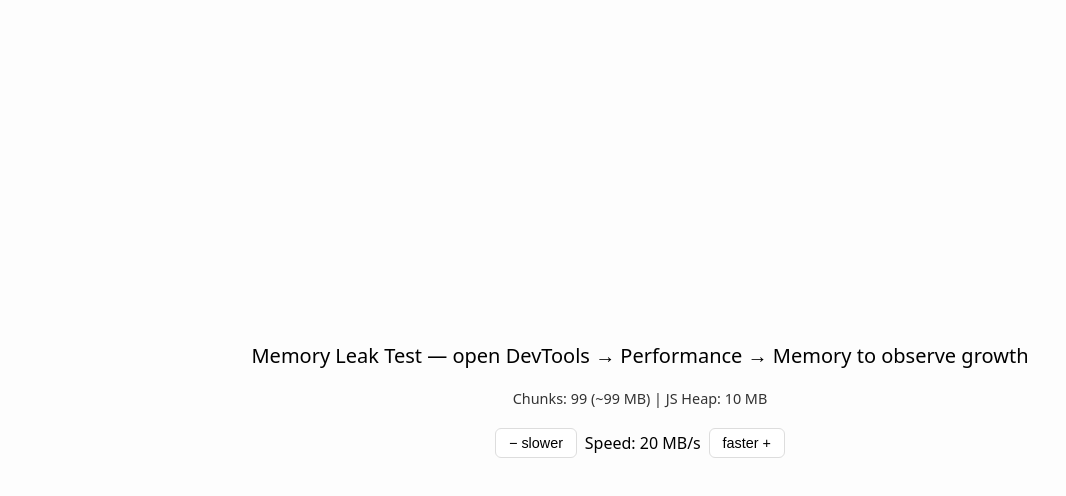
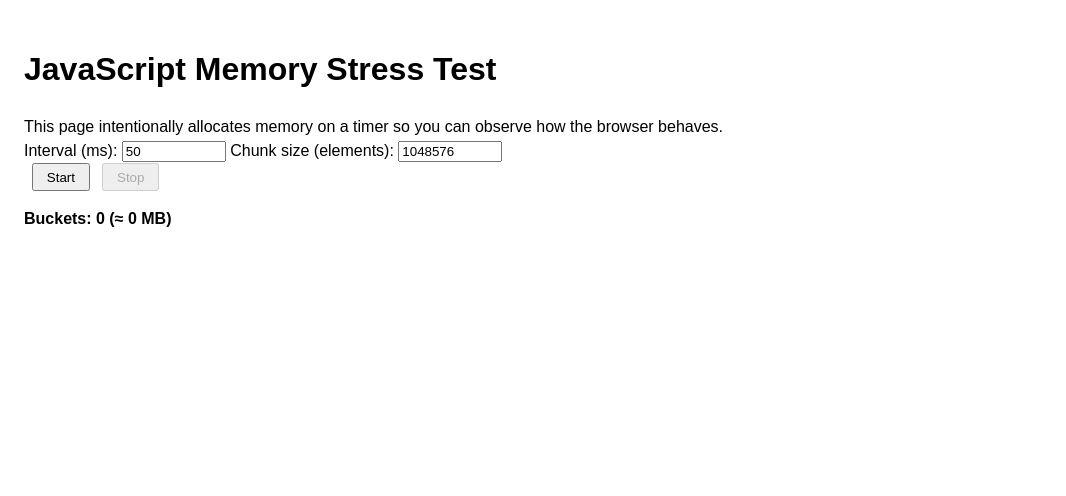
Before and after one commit to hdmn54321/JS-memory-stress-test, a plain HTML site: page index.html in a window 1280 px wide. Shown: the whole page, without its empty margins (0-1066 px from the left). Drawn offline with Linux system fonts and the light colour scheme.

Commit message:
Update index.html

```diff
--- a/index.html
+++ b/index.html
@@ -1,97 +1,68 @@
 <!DOCTYPE html>
 <html lang="en">
 <head>
-  <meta charset="UTF-8" />
-  <title>Memory Leak Test</title>
+<meta charset="UTF-8">
+<title>Memory Leak Stress Test</title>
+<meta name="viewport" content="width=device-width, initial-scale=1">
 <style>
-    :root { font-family: system-ui, sans-serif; }
-    body {
-      display: flex;
-      flex-direction: column;
-      align-items: center;
-      justify-content: center;
-      gap: 1.25rem;
-      height: 100vh;
-      margin: 0;
-      background: #fdfdfd;
-    }
-    h1 { font-size: 1.25rem; font-weight: 500; margin: 0; }
-    #status { font-size: 0.9rem; color: #333; }
-    button {
-      padding: 0.4rem 0.8rem;
-      font-size: 0.9rem;
-      border: 1px solid #ddd;
-      border-radius: 6px;
-      background: #fff;
-      cursor: pointer;
-      transition: background 0.15s;
-    }
-    button:hover { background: #f0f0f0; }
-    #controls { display: flex; gap: 0.5rem; align-items: center; }
-    #speedDisplay { font-variant-numeric: tabular-nums; }
+  body { font-family: sans-serif; padding: 1rem; line-height: 1.5; }
+  input { width: 6rem; }
+  button { margin-left: .5rem; padding: .3rem .8rem; }
+  #status { margin-top: 1rem; font-weight: bold; }
 </style>
 </head>
 <body>
-  <h1>Memory Leak Test — open DevTools → Performance → Memory to observe growth</h1>
-  <div id="status">Waiting&hellip;</div>
-  <div id="controls">
-    <button id="slower">&minus; slower</button>
-    <span>Speed: <span id="speedDisplay"></span> MB/s</span>
-    <button id="faster">faster &plus;</button>
-  </div>
+<h1>JavaScript Memory Stress Test</h1>
+<p>
+  This page intentionally allocates memory on a timer so you can observe how the browser behaves.<br>
+  Interval&nbsp;(ms): <input id="interval" type="number" value="50" min="1" step="10">
+  Chunk&nbsp;size&nbsp;(elements): <input id="chunk" type="number" value="1048576" step="1024"><br>
+  <button id="start">Start</button>
+  <button id="stop" disabled>Stop</button>
+</p>
+<p id="status">Buckets: 0</p>
 
 <script>
-    // =====================================
-    // Aggressive Memory Leak Demo w/ Controls & Live Stats
-    // =====================================
-    (function () {
-      const MB = 1024 * 1024;
-      const CHUNK_MB = 1;            // size per allocation (MiB)
-      let intervalMs = 50;           // start at 50 ms → 20 MB/s
-      const bucket = [];             // never released → leak
-      let timerId;
+(() => {
+  let buckets = [];
+  let timer = null;
 
-      function allocateChunk() {
-        bucket.push('x'.repeat(CHUNK_MB * MB));
+  const status = document.getElementById('status');
+  const btnStart = document.getElementById('start');
+  const btnStop = document.getElementById('stop');
+  const intervalInput = document.getElementById('interval');
+  const chunkInput = document.getElementById('chunk');
+
+  function updateStatus() {
+    const estMB = (buckets.length * chunkInput.value * 1) / 256; // rough estimate
+    status.textContent = `Buckets: ${buckets.length} (≈ ${estMB.toLocaleString(undefined,{maximumFractionDigits:0})} MB)`;
   }
 
-      function startLeak() {
-        clearInterval(timerId);
-        timerId = setInterval(allocateChunk, intervalMs);
-      }
+  btnStart.addEventListener('click', () => {
+    const delay = parseInt(intervalInput.value, 10);
+    const chunk = parseInt(chunkInput.value, 10);
 
-      // --- UI helpers ---
-      const statusEl = document.getElementById('status');
-      const speedEl  = document.getElementById('speedDisplay');
+    if (timer) clearInterval(timer);
+    timer = setInterval(() => {
+      buckets.push(new Array(chunk).fill('🧠'));
+      console.log('Buckets:', buckets.length);
+      updateStatus();
+    }, delay);
 
-      function updateSpeedLabel() {
-        speedEl.textContent = (1000 / intervalMs * CHUNK_MB).toFixed(0);
-      }
-
-      // Update stats every second
-      setInterval(() => {
-        const leakMB = bucket.length * CHUNK_MB;
-        const heap = (performance.memory?.usedJSHeapSize || 0) / MB;
-        const heapLabel = performance.memory ? `${heap.toFixed(0)} MB` : 'n/a';
-        statusEl.textContent = `Chunks: ${bucket.length} (~${leakMB} MB) | JS Heap: ${heapLabel}`;
-      }, 1000);
-
-      // --- Controls ---
-      document.getElementById('faster').addEventListener('click', () => {
-        intervalMs = Math.max(Math.floor(intervalMs / 2), 1); // halve until 1 ms
-        startLeak();
-        updateSpeedLabel();
+    btnStart.disabled = true;
+    btnStop.disabled = false;
   });
 
-      document.getElementById('slower').addEventListener('click', () => {
-        intervalMs = Math.min(intervalMs * 2, 10000); // double up to 10 s
-        startLeak();
-        updateSpeedLabel();
+  btnStop.addEventListener('click', () => {
+    clearInterval(timer);
+    timer = null;
+    buckets = [];
+    updateStatus();
+    btnStart.disabled = false;
+    btnStop.disabled = true;
   });
 
-      // Init
-      updateSpeedLabel();
-      startLeak();
+  updateStatus();
 })();
 </script>
 </body>
```
Lines whose indentation alone changed are shown as unchanged.
